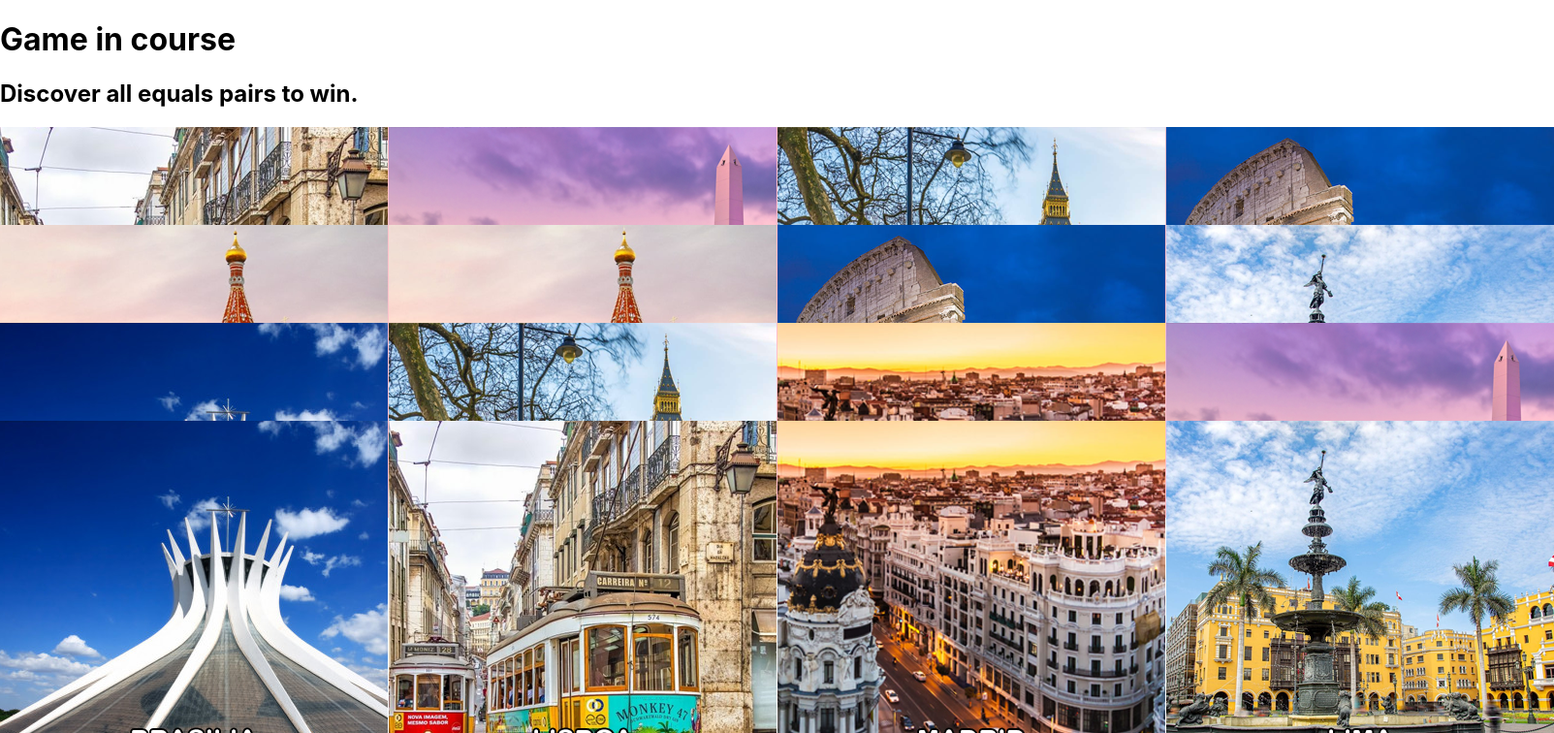
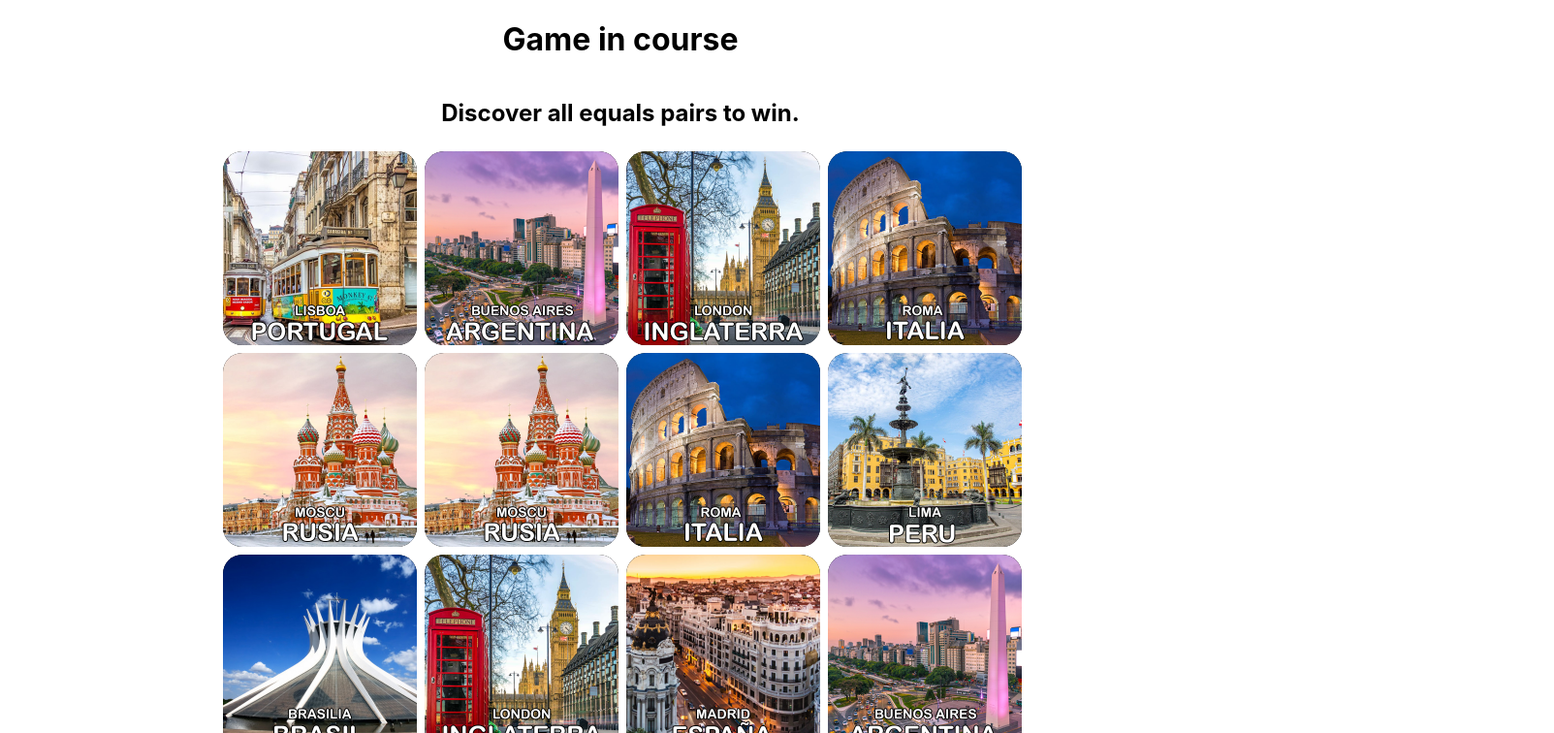
Before and after one commit to nicolasdemaio/unq-ui-nicolas-de-maio-trabajo-final, a React (Create React App) app: page /play in a window 1280 px wide. Shown: the top 756 px of the page at 97% size, 1603 px wide, since content can reach past the window. Built offline with nearby package versions, Linux system fonts and the light colour scheme.

Commit message:
algunos estilos e imagenes

```diff
--- a/src/components/atoms/CountryCard.css
+++ b/src/components/atoms/CountryCard.css
@@ -1,6 +1,19 @@
 .country-card {
-    background-color: slateblue;
+    border-radius: 20px;
+    background-color: black;
+}
+
+.country-card:hover {
+    cursor: pointer;
 }
 
 .country-image {
+    width: 200px;
+    border-radius: 20px;
+    transition-duration: 0.2s;
 }
+
+.country-image:hover {
+    transform: scale(1.03);
+    transition-duration: 0.2s;
+}
--- a/src/components/molecules/Board.css
+++ b/src/components/molecules/Board.css
@@ -1,7 +1,10 @@
-.blocks-container {
+.cards-container {
     display: grid;
+    width: 820px;
+    height: 820px;
     grid-template-columns: repeat(4, 1fr);
-    grid-auto-rows: 100px;
-    grid-gap: 1px 1px;
-    background-color: pink;
+    grid-auto-rows: 200px;
+    grid-gap: 8px 8px;
+    padding: 5px;
+    margin: auto;
 }
--- a/src/components/molecules/Board.js
+++ b/src/components/molecules/Board.js
@@ -3,7 +3,7 @@ import CountryCard from "../atoms/CountryCard";
 
 const Board = ({countriesCards}) => {
     return (
-        <div className='blocks-container'>
+        <div className='cards-container'>
             {countriesCards.map((countryCard, i) => {
                 return <CountryCard key={i} country={countryCard} hide={true}/>
             })}
--- a/src/components/screens/GameScreen.css
+++ b/src/components/screens/GameScreen.css
@@ -0,0 +1,5 @@
+.gamescreen-container {
+    display: flex;
+    flex-direction: column;
+    align-items: center;
+}
--- a/src/components/screens/GameScreen.jsx
+++ b/src/components/screens/GameScreen.jsx
@@ -22,7 +22,7 @@ const GameScreen = () => {
     }
 
     return (
-        <div>
+        <div className='gamescreen-container'>
             <h1>Game in course</h1>
             <h2>Discover all equals pairs to win.</h2>
             <Board countriesCards={countriesCards}/>
--- a/src/components/screens/HomeScreen.jsx
+++ b/src/components/screens/HomeScreen.jsx
@@ -8,7 +8,10 @@ const HomeScreen = () => {
 
     return (
         <Fragment>
-            <div>Welcome</div>
+            <h1>MEMOTEST</h1>
+            <h2>with countries</h2>
+            <h3>Try to ....</h3>
+            <p>Do you want try?</p>
             <button onClick={() => {
                 navigate('/play')
             }}>Play
```
